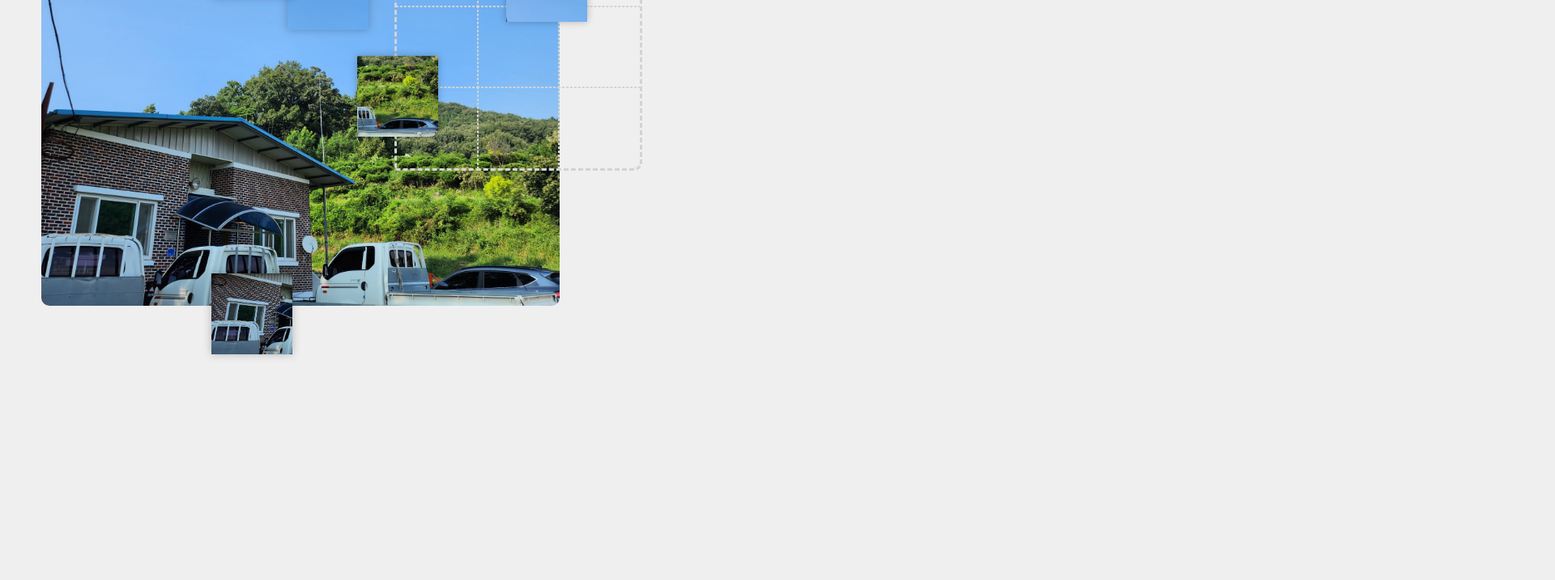
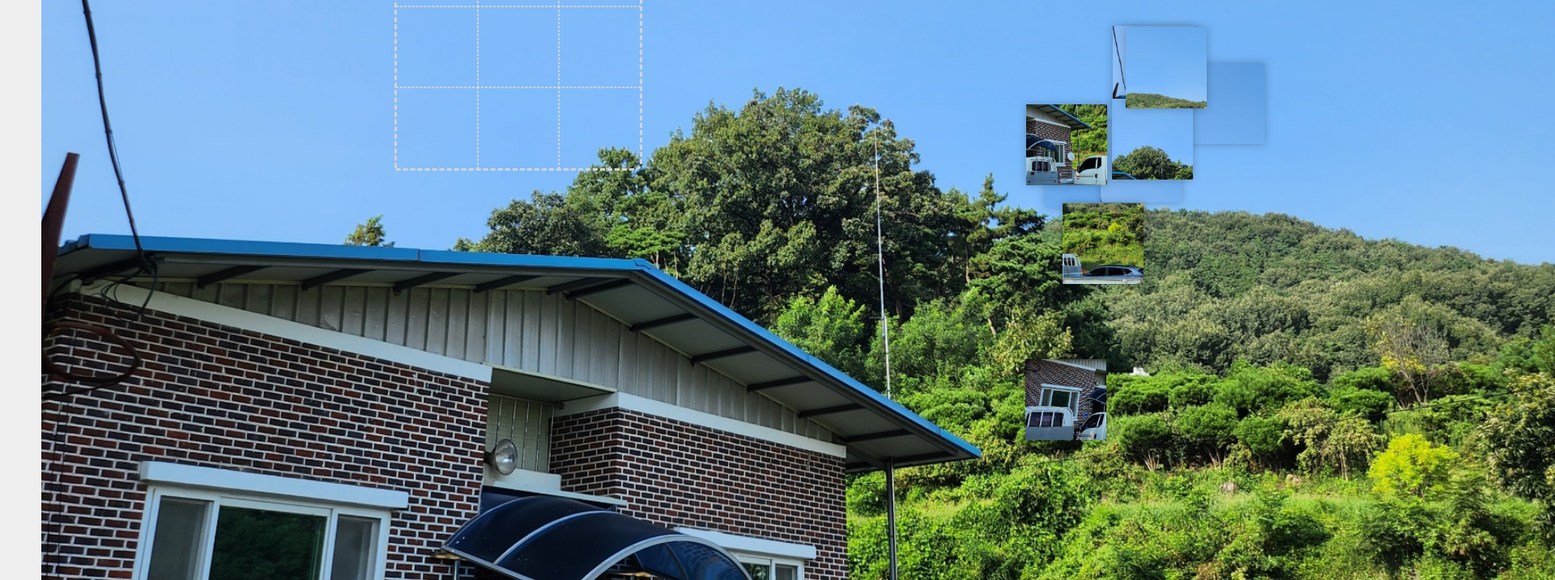
Before and after one commit to msmsmsms23/puzzle, a website: page public/index.html in a window 1280 px wide. Shown: the part 342-1059 px from the top of the page at 81% size, 1920 px wide, since content can reach past the window. Before the commit the page ends 800 px from the top, so only its background shows below. Drawn offline with nearby package versions, Linux system fonts and the light colour scheme; a web font is replaced by a local one.

Commit message:
이미지 출력 위치 수정

```diff
--- a/public/index.html
+++ b/public/index.html
@@ -20,7 +20,7 @@
 </script>
   <h1 class="title">🧩<span id="title_color">광덕 1리</span> 사진 퍼즐🧩</h1>
   <h2 class="title">왼쪽에 보이는 사진처럼 퍼즐을 완성해보세요 !</h2>
-    <div><img id = 'complete' src = './img/1.jpg' width = "50%"></div>
+    <div><img id = 'complete' src = './img/1.jpg' width = "150%"></div>
     <div id='puz_box'>
       <div id='puz'>
         <i class='first' ondrop='drop(event)' ondragover='allowDrop(event)'></i>
--- a/public/puzzle.js
+++ b/public/puzzle.js
@@ -1,15 +1,15 @@
 var img = ['./img/1.jpg', './img/2.jpg','./img/3.jpg','./img/4.jpg','./img/5.jpg',
           './img/6.jpg', './img/7.jpg', './img/8.jpg', './img/9.jpg', './img/10.jpg',
-          './img/11.jpg', './img/12.jpg', './img/13.jpg', './img/14.jpg', './img/15.jpg']; // 모든 이미지 경로를 추가합니다.
+          './img/11.jpg', './img/12.jpg', './img/13.jpg', './img/14.jpg', './img/15.jpg'];
 var old = 0;
 var clicks = 0;
+var puzBox = document.getElementById("puz_box");
 
 function randomize() {
   let root = document.documentElement;
-  let randomIndex = Math.floor(Math.random() * img.length); // 랜덤한 인덱스 선택
+  let randomIndex = Math.floor(Math.random() * img.length);
   let randomImg = img[randomIndex];
 
-  // 이미지 로딩 후 설정
   const tempImg = new Image();
   tempImg.onload = function () {
     root.style.setProperty('--image', 'url(' + randomImg + ')');
@@ -20,12 +20,19 @@ function randomize() {
   tempImg.src = randomImg;
 
   var ul = document.querySelectorAll('#puzz i');
+  var x1 = 1200;  // 특정 구역의 시작 x 좌표
+  var x2 = 1500;  // 특정 구역의 끝 x 좌표
+  var y1 = 300;  // 특정 구역의 시작 y 좌표
+  var y2 = 800;  // 특정 구역의 끝 y 좌표
+
   for (var i = 0; i < ul.length; i++) {
-    ul[i].style.left = Math.random() * (window.innerWidth - 100) + 'px';
-    ul[i].style.top = Math.random() * (window.innerHeight - 100) + 'px';
+    var randomLeft = Math.random() * (x2 - x1) + x1 + 'px';
+    var randomTop = Math.random() * (y2 - y1) + y1 + 'px';
+
+    ul[i].style.left = randomLeft;
+    ul[i].style.top = randomTop;
   }
 }
-
 randomize();
 
 function reload() {
@@ -116,18 +123,3 @@ function drop(ev) {
     };
   };
 };
-
-function popup(){
-
-  var screenWidth = window.screen.width;
-  var screenHeight = window.screen.height;
-
-  var popupWidth = 500;
-  var popupHeight = 500;
-
-
-  var left = (screenWidth - popupWidth) / 2;
-  var top = (screenHeight - popupHeight) / 2;
-
-  window.open("pop.html", "popup", "width=" + popupWidth + ", height=" + popupHeight + ", left=" + left + ", top=" + top);
-};
```
